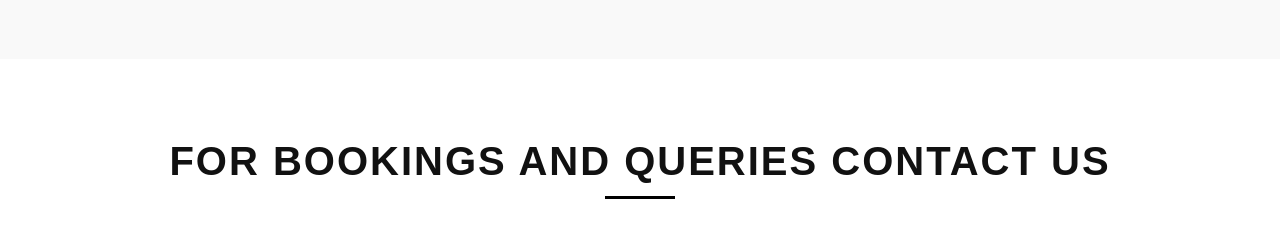
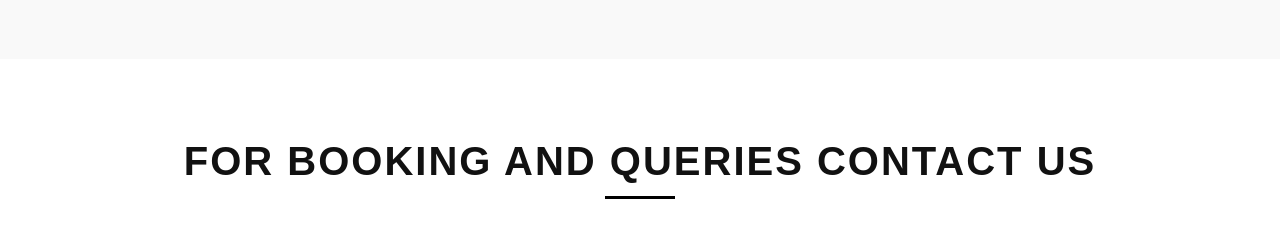
Before and after one commit to mohannaidu2004/RR-rentals, a plain HTML site: page index.html in a window 1280 px wide. Shown: the part 3400-3649 px from the top of the page. Drawn offline with Linux system fonts and the light colour scheme.

Commit message:
Update index.html

```diff
--- a/index.html
+++ b/index.html
@@ -1092,7 +1092,7 @@
     <section class="contact" id="contact">
         <div class="container">
             <div class="section-title">
-                <h2>For Bookings and Queries Contact Us</h2>
+                <h2>For Booking and Queries Contact Us</h2>
             </div>
             <div class="contact-content">
                 <div class="contact-info">
```
